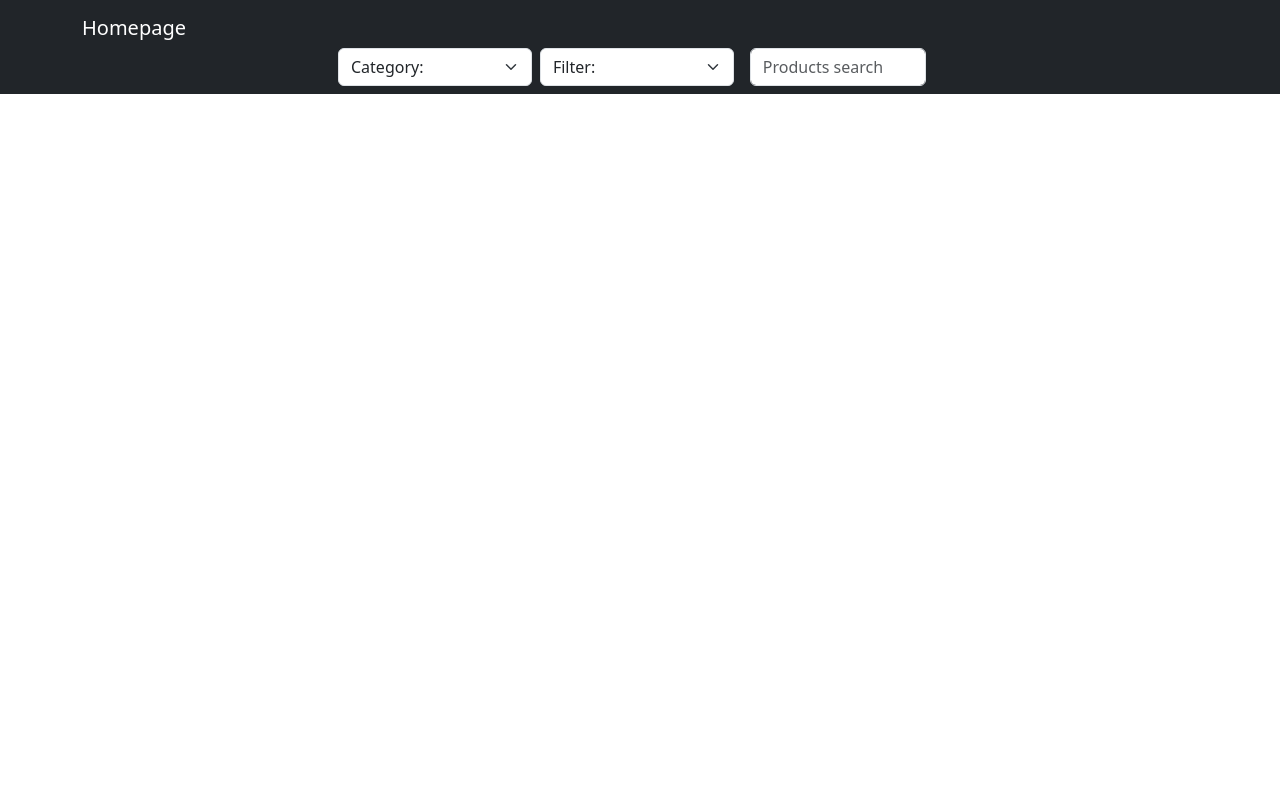
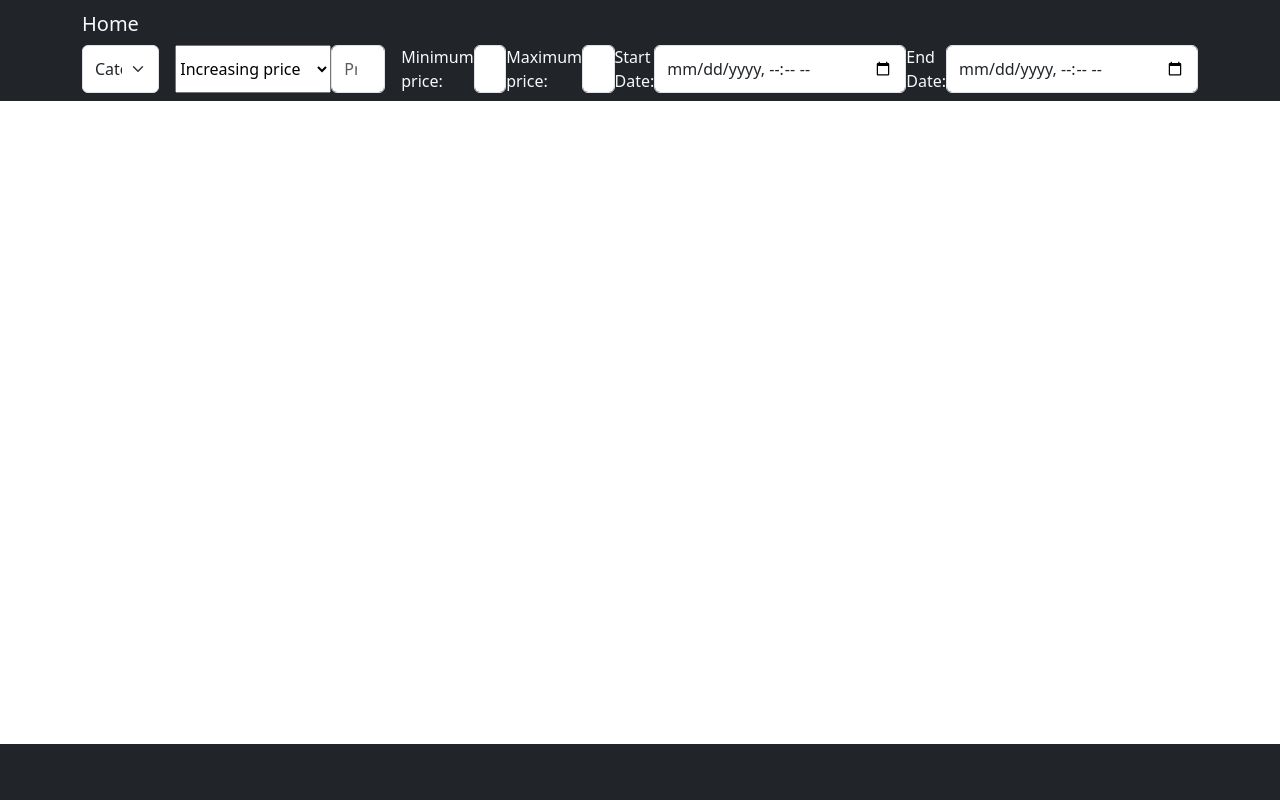
Before and after one commit to Flugerops/django-second, a Django app: template catalog/products/templates/base.html in a window 1280 px wide. Run offline with Django 5.2, Linux system fonts and the light colour scheme; the template is opened without the code that fills it, so the values that code supplies are empty.

Commit message:
done filters by date

```diff
--- a/catalog/catalog/settings.py
+++ b/catalog/catalog/settings.py
@@ -10,6 +10,7 @@
 https://docs.djangoproject.com/en/5.1/ref/settings/
 """
 
+import os
 from pathlib import Path
 
 # Build paths inside the project like this: BASE_DIR / 'subdir'.
@@ -118,6 +119,7 @@
 
 STATIC_URL = "static/"
 
+STATICFILES_DIRS = [os.path.join(BASE_DIR, "static")]
 # Default primary key field type
 # https://docs.djangoproject.com/en/5.1/ref/settings/#default-auto-field
 
--- a/catalog/products/templates/base.html
+++ b/catalog/products/templates/base.html
@@ -1,75 +1,89 @@
 <!DOCTYPE html>
 <html lang="en">
 <head>
-    <meta charset="UTF-8" />
-    <meta name="viewport" content="width=device-width, initial-scale=1.0" />
-    <title>{% block title %}Product{% endblock %}</title>
-    <link
-      rel="stylesheet"
-      href="https://cdn.jsdelivr.net/npm/bootstrap@5.3.0/dist/css/bootstrap.min.css"
-    />
-    <link
-      rel="stylesheet"
-      href="https://cdn.jsdelivr.net/npm/bootstrap-icons/font/bootstrap-icons.css"
-    />
+    <meta charset="UTF-8">
+    <meta name="viewport" content="width=device-width, initial-scale=1.0">
+    <title>{% block title %} Products {% endblock %}</title>
+    {% load static %}
+    <link rel="stylesheet" href="https://cdn.jsdelivr.net/npm/bootstrap@5.3.0/dist/css/bootstrap.min.css">
+    <link rel="stylesheet" href="https://cdn.jsdelivr.net/npm/bootstrap-icons/font/bootstrap-icons.css">
 </head>
-  <body class="d-flex flex-column vh-100">
+<body class="d-flex flex-colums vh-100 ">
     <header>
-      <nav class="navbar navbar-dark bg-dark">
+        <nav class="navbar navber-dark bg-dark fixed-top">
             <div class="container d-flex flex-column">
                 <div class="navbar-nav w-100 text-start">
-            <a href="{% url 'products:index' %}" , class="navbar-brand"
-              >Homepage</a
-            >
+                    <h4><a href="{% url 'products:index' %}" class="navbar-brand text-light">Home</a></h4>
                 </div>
-
-          <div class="nav-item">
+                <div class="nav-item text-light">
                     <form
                         action="{% url 'products:index' %}"
                         method="GET"
-              class="d-flex mx-auto"
-            >
-              <select
-                name="category"
-                id=""
-                class="form-select me-2"
-                onchange="this.form.submit()"
-              >
-                <option value="" {% if not request.GET.category %} selected {% endif %}>Category:</option>
+                        class="d-flex mx-auto">
+                    <select name="category" class="form-select me-3" onchange="this.form.submit()">
+                        <option value="" {% if not request.GET.category %} selected {% endif %}>Category</option>
                         {% for category in categories %}
                             <option value="{{ category.name }}" {% if request.GET.category == category.name %} selected {% endif %}>{{ category.name }}</option>
                         {% endfor %}
                     </select>
-              <select
-                name="filter"
-                id=""
-                class="form-select me-3"
-                onchange="this.form.submit()"
-              >
-                <option value="" {% if not request.GET.filter %} selected {% endif %}>
-                  Filter:
-                </option>
-                <option value="increase_price" {% if request.GET.filter == 'increase_price' %} selected {% endif %}>Increasing price</option>
-                <option value="decrease_price" {% if request.GET.filter == 'decrease_price' %} selected {% endif %}>Decreasing price</option>
-                <option value="increase_rating" {% if request.GET.filter == 'increase_rating' %} selected {% endif %}>Increasing rating</option>
-                <option value="decrease_rating" {% if request.GET.filter == 'decrease_rating' %} selected {% endif %}>Decreasing rating</option>
+                    <select name="filter" id="form-select me-3" onchange="this.form.submit()" value="{{ request.GET.filter|default:'' }}">
+                        <option value="price_increase" {% if request.GET.filter == 'price_increase' %} selected {% endif %}>Increasing price</option>
+                        <option value="price_decrease" {% if request.GET.filter == 'price_decrease' %} selected {% endif %}>Decreasing price</option>
+                        <option value="rating_increase" {% if request.GET.filter == 'rating_increase' %} selected {% endif %}>Increasing rating</option>
+                        <option value="rating_decrease" {% if request.GET.filter == 'rating_decrease' %} selected {% endif %}>Decreasing rating</option>
+
                     </select>
                     <input
                     type="search"
                     class="form-control me-3"
                     name="search"
-                placeholder="Products search"
+                    placeholder="Product Search"
                     onchange="this.form.submit()"
-                value="{{ request.GET.search | default:'' }}"
+                    value="{{ request.GET.search|default:'' }}"
                     />
+
+                    <label for="min_price">Minimum price:</label>
+                    <input
+                    type="number"
+                    name="min_price"
+                    class="w-25 form-control"
+                    min="0"
+                    onchange="this.form.submit()"
+                    value="{{ request.GET.min_price|default:'' }}"
+                    />
+
+                    <label for="max_price">Maximum price:</label>
+                    <input
+                    type="number"
+                    name="max_price"
+                    class="w-25 form-control"
+                    min="0"
+                    onchange="this.form.submit()"
+                    value="{{ request.GET.max_price|default:'' }}"
+                    />
+
+                    <label for="start_date">Start Date:</label>
+                    <input type="datetime-local" name="start_date" class="form-control" value="{{ request.GET.start_date|default:'' }}" onchange="this.form.submit()">
+
+                    <label for="end_date">End Date:</label>
+                    <input type="datetime-local" name="end_date" class="form-control" value="{{ request.GET.end_date|default:'' }}" onchange="this.form.submit()">
+
+
                 </form>
                 </div>
             </div>
         </nav>
     </header>
 
-    <main class="container mt-3 flex-shrink-0">
-      {% block content %} {% endblock %}
+    <main class="container mt-5 flex-shrink-0" style="margin-top:200px;">
+        {% block content %}
+
+        {% endblock %}
     </main>
+
+    <footer class="footer mt-5 py-3 px-2 bg-dark fixed-bottom">
+        <a >About Us</a>
+    </footer>
+
 </body>
 </html>
```
Also changed, not shown: catalog/products/templates/index.html (+34 -10 lines), catalog/products/templates/product_details.html (+14 -10 lines), catalog/products/views.py (+35 -7 lines), catalog/static/images/dimon.jpg (added). Lines whose indentation alone changed are shown as unchanged.
